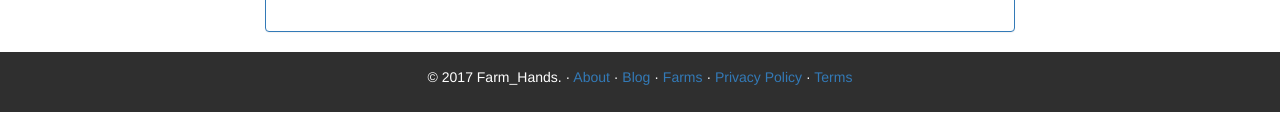
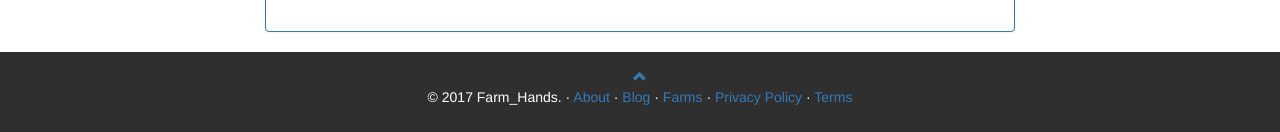
Before and after one commit to kalpanibhagya/FarmHands, a CodeIgniter app: page /FarmHands/index.php/main/index in a window 1280 px wide. Shown: the part 856-988 px from the top of the page. Run offline with CodeIgniter, Linux system fonts and the light colour scheme; some libraries are stand-ins or nearby versions.

Commit message:
Add glyphicon-chevron-up to the footer

```diff
--- a/application/views/Main_view.php
+++ b/application/views/Main_view.php
@@ -79,7 +79,7 @@
             </div>
         </div>
 </header>
-<section style="margin-top: 100px">
+<section id="form" style="margin-top: 100px">
     <div class="container">
         <div class="row">
             <div class="col-md-8 col-md-offset-2">
@@ -153,6 +153,9 @@
 </div>
 
 <footer class="container-fluid bg-4 text-center">
+    <a class="up-arrow" href="#form" data-toggle="tooltip" title="Back to top">
+        <span class="glyphicon glyphicon-chevron-up"></span>
+    </a><br/>
     <p>&copy; 2017 Farm_Hands.  &middot; <a href="#">About</a> &middot; <a href="#">Blog</a> &middot; <a href="#">Farms</a> &middot; <a href="#">Privacy Policy</a> &middot; <a href="#">Terms</a></p>
 </footer>
 
```
